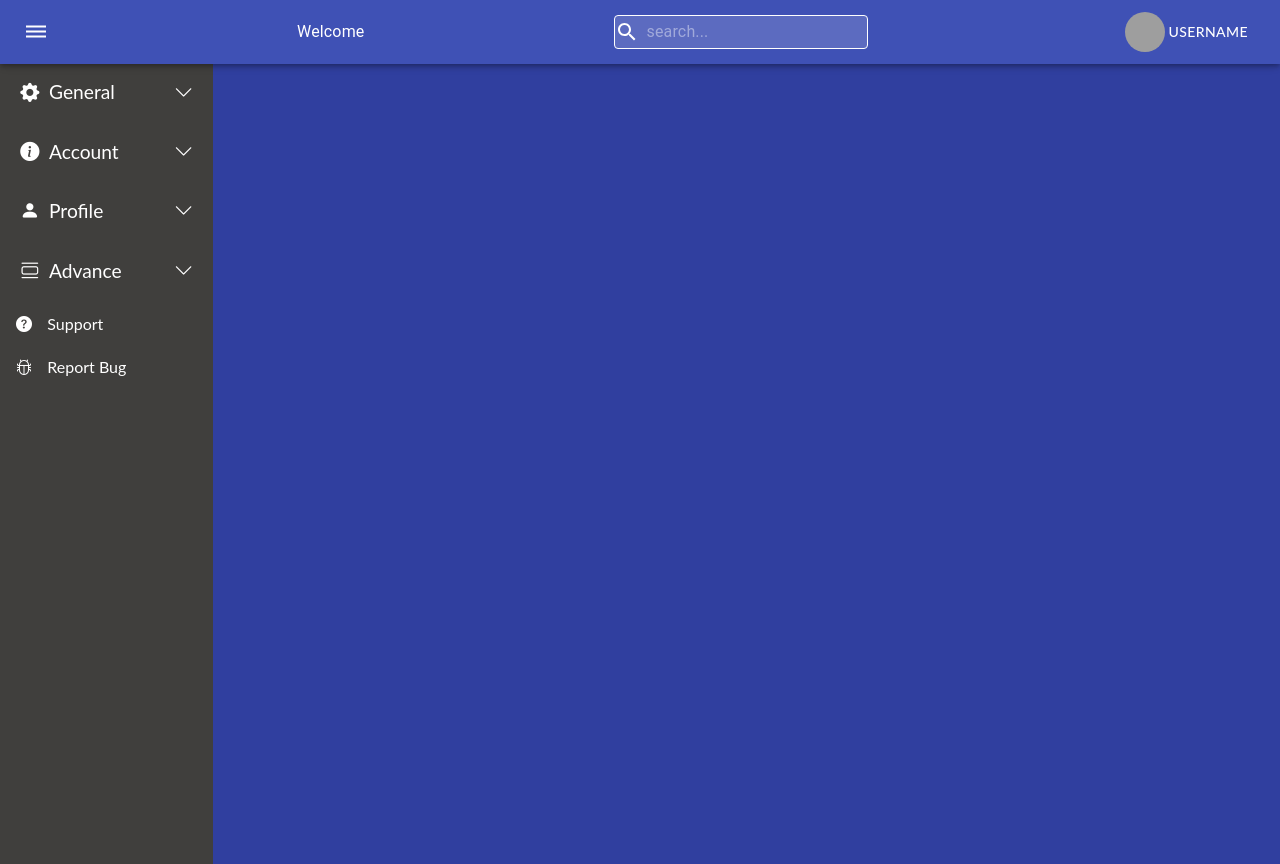
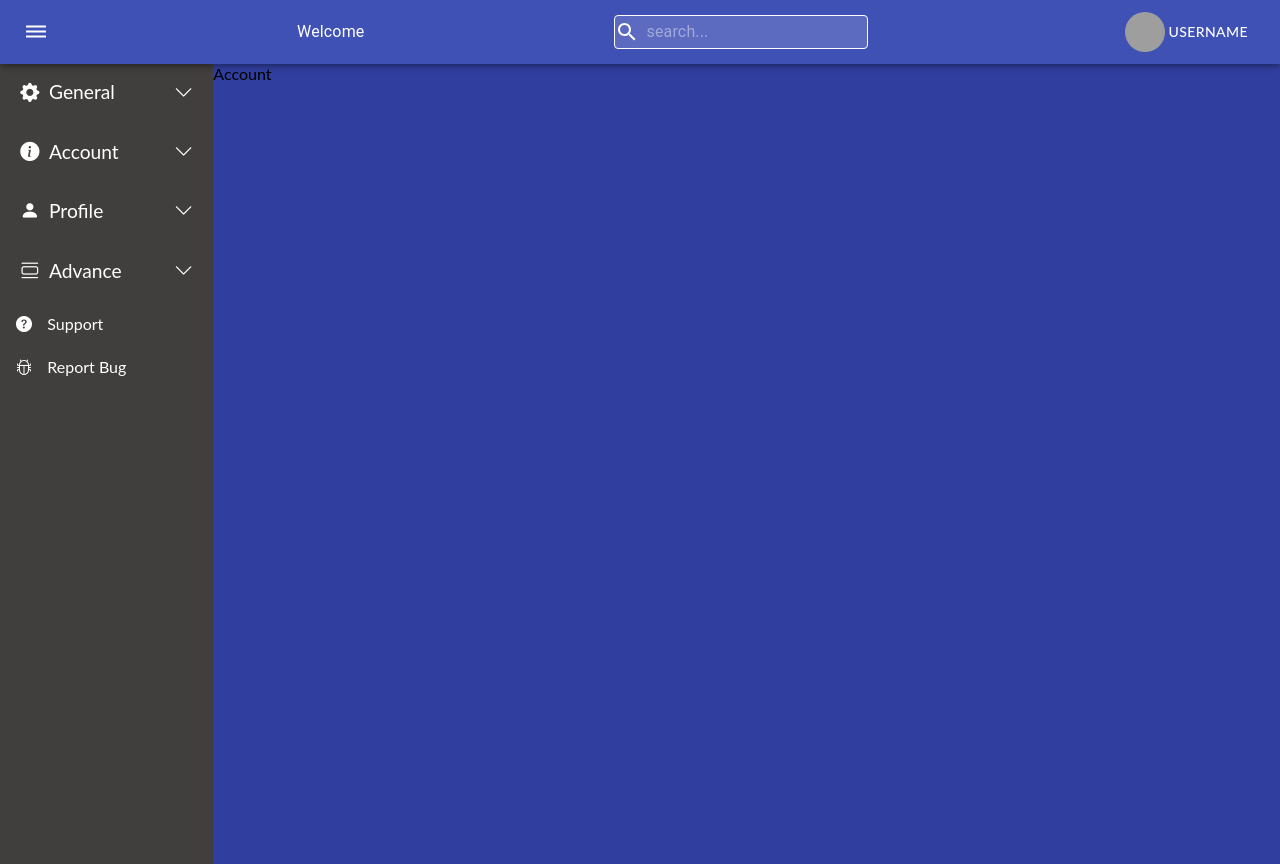
Before and after one commit to santoshkumarpathak/responsivenavbar, a React (Create React App) app in the folder navbar/: page /account in a window 1280 px wide. Built offline with nearby package versions, Linux system fonts and the light colour scheme; grey boxes are pictures that could not be loaded.

Commit message:
nested component now render with dynaic URL

```diff
--- a/navbar/src/App.js
+++ b/navbar/src/App.js
@@ -1,7 +1,8 @@
 import React from 'react';
 import Navbar from './component/Navbar.js'
-import { BrowserRouter } from 'react-router-dom';
+import { BrowserRouter, Route, Routes } from 'react-router-dom';
 // import Home from './component/landing pages/Home'
+
 import './App.css';
 function App() {
   return (
--- a/navbar/src/component/ItemContent.js
+++ b/navbar/src/component/ItemContent.js
@@ -1,9 +1,11 @@
 import { alpha, Grid, Link } from "@material-ui/core";
-import { Route, Routes } from "react-router-dom";
+import { NavLink, Route, Routes } from "react-router-dom";
 import { AiFillCaretDown } from "react-icons/ai";
 import { makeStyles } from "@material-ui/core";
+import { useNavigate } from "react-router-dom";
 // import { SidebarData } from './SidebarData'
-
+import Home from './landing pages/Home.js'
+import About from './landing pages/About.js'
 
 import { useState } from "react";
 
@@ -11,6 +13,7 @@ const style = makeStyles((theme) => ({
 
 }))
 const ItemContent = (props) => {
+    const navigate = useNavigate();
     const classes = style()
     const [toggle, setToggle] = useState(false)
     // console.log(toggle)
@@ -38,15 +41,20 @@ const ItemContent = (props) => {
         return (
             <>
                 <div className="sidebarItem nolink">
-                    <Link to={props.item.path} >
+                    <nav>
+                        <a to={props.item.path} onClick={() => navigate(props.item.path)}>
                             <div className="value">
                                 <i className={props.item.icon}></i>
                                 &nbsp;
                                 {props.item.title}
                             </div>
+
                             {/* <AiFillCaretDown className={classes.toggelbtn} onClick={() => { setToggle(!toggle) }} /> */}
-                    </Link>
+                        </a>
+                    </nav>
+
                 </div>
+
             </>
         )
     }
--- a/navbar/src/component/MainContent.js
+++ b/navbar/src/component/MainContent.js
@@ -7,6 +7,8 @@ import { SidebarData } from './SidebarData'
 
 import Home from './landing pages/Home.js'
 import About from './landing pages/About.js'
+import Account from './landing pages/Account.js'
+import Support from './landing pages/Support.js'
 import { useState } from "react";
 import { Routes, Route } from 'react-router-dom';
 
@@ -74,8 +76,12 @@ const MainContent = (props) => {
                 {!props.itemSidebar &&
                     <>
                         < Grid item md={2} className={classes.sidebarlist} position="fixed">
+
                             {SidebarData.map((item, index) => <ItemContent key={index} item={item} />)}
+
+
                         </Grid>
+
                     </>
                 }
                 <Grid item md={
@@ -85,6 +91,8 @@ const MainContent = (props) => {
                     <Routes>
                         <Route path='/home' exact element={<Home />} />
                         <Route path='/about' exact element={<About />} />
+                        <Route path='/account' exact element={<Account />} />
+                        <Route path='/support' exact element={<Support />} />
                     </Routes>
                 </Grid>
             </Grid >
--- a/navbar/src/component/SidebarData.js
+++ b/navbar/src/component/SidebarData.js
@@ -7,8 +7,7 @@ import home from './landing pages/Home.js'
 import about from './landing pages/About.js'
 
 
-export const SidebarData =
-  [
+export const SidebarData =[
     {
       title: "General",
       icon: "bi-gear-fill",
@@ -94,7 +93,7 @@ export const SidebarData =
           "childrens": [
             {
               "title": "Account",
-              "path": "/settings/account"
+              "path": "account"
             },
             {
               "title": "Billing",
--- /dev/null
+++ b/navbar/src/component/landing pages/Account.js
@@ -0,0 +1,8 @@
+const Account = () => {
+    return (
+        <>
+            Account
+        </>
+    )
+}
+export default Account
--- /dev/null
+++ b/navbar/src/component/landing pages/Support.js
@@ -0,0 +1,8 @@
+const Support = () => {
+    return (
+        <>
+            support
+        </>
+    )
+}
+export default Support
```
Lines whose indentation alone changed are shown as unchanged.
